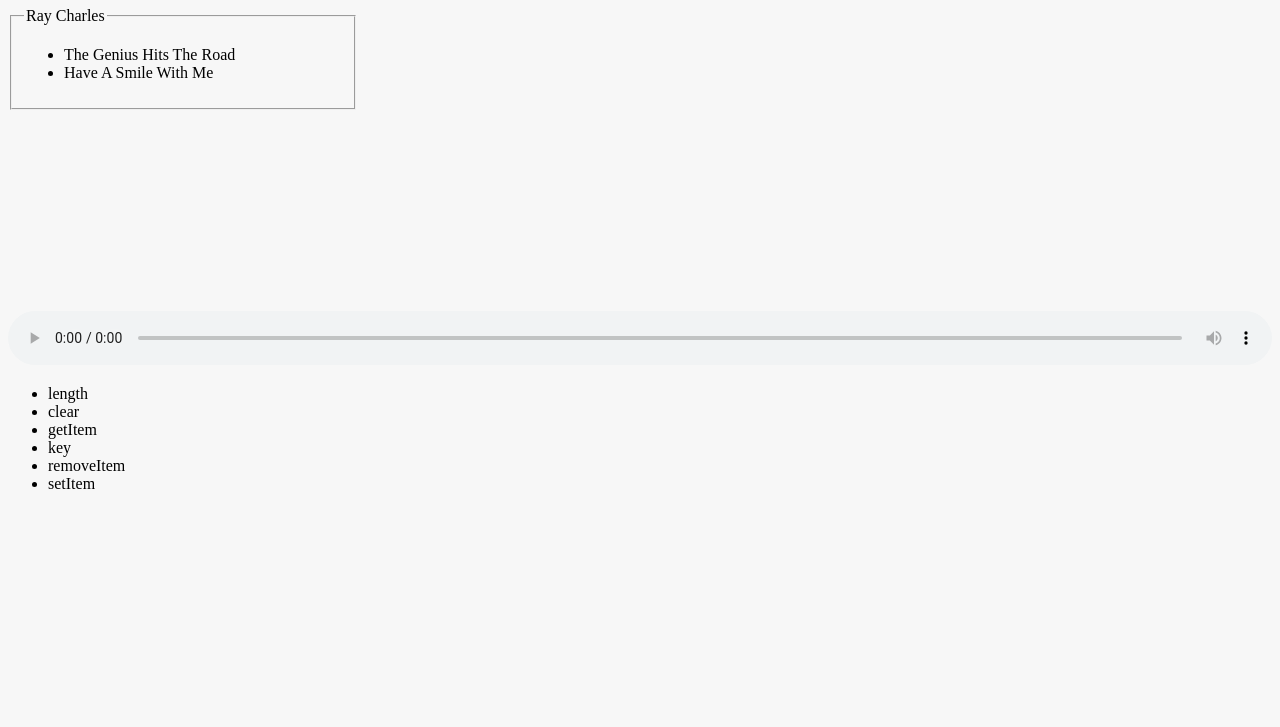
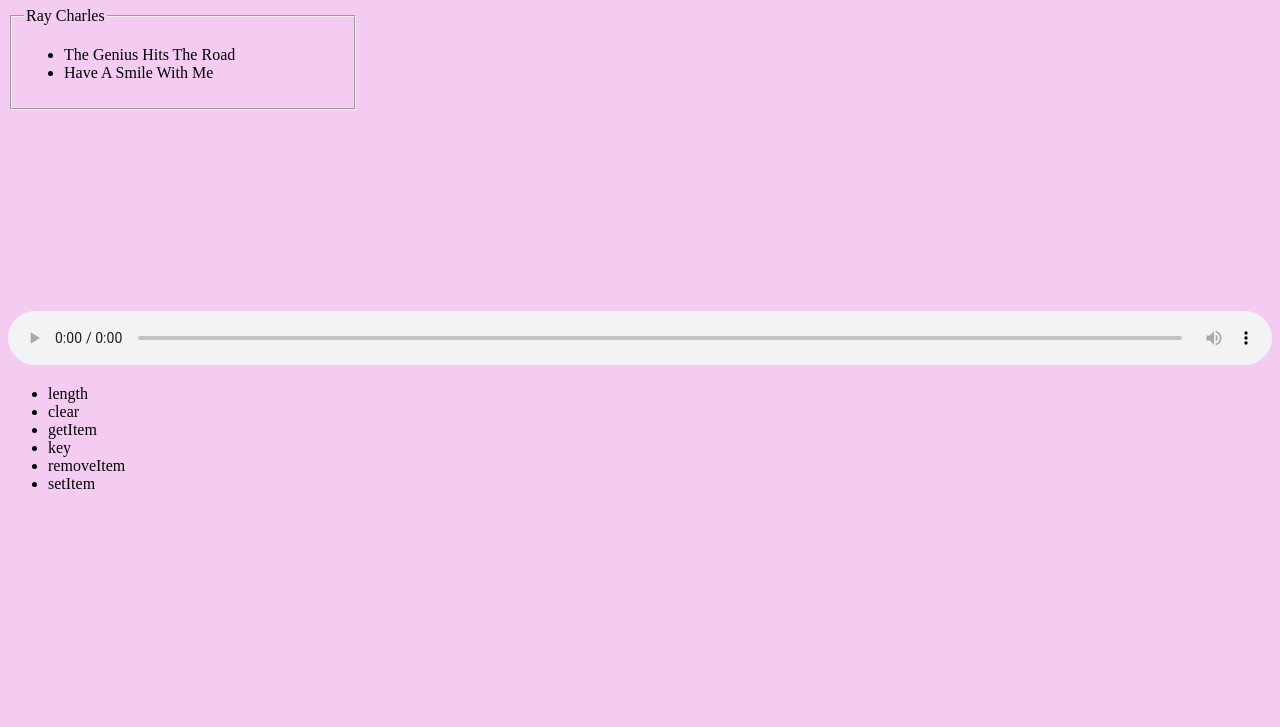
Before and after one commit to martinapovk/lab3, a plain HTML site: page index.html in a window 1280 px wide. Shown: the part 73-800 px from the top of the page. Drawn offline with Linux system fonts and the light colour scheme.

Commit message:
Change bgc

```diff
--- a/style.css
+++ b/style.css
@@ -58,7 +58,7 @@ li.PL :hover {
 }
 
 body {
-    background-color: #F7F7F7;
+    background-color: #f4ccf2;
 
 }
 
```
